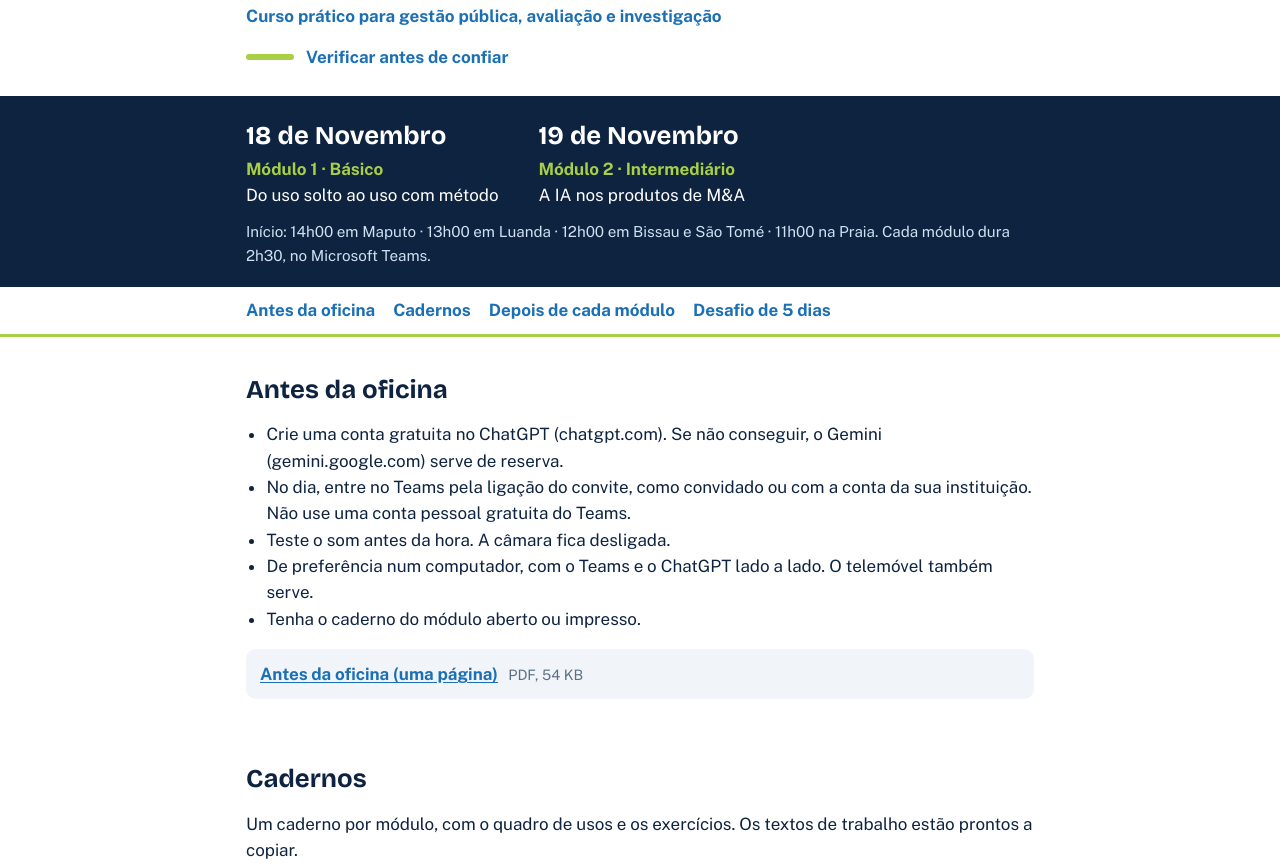
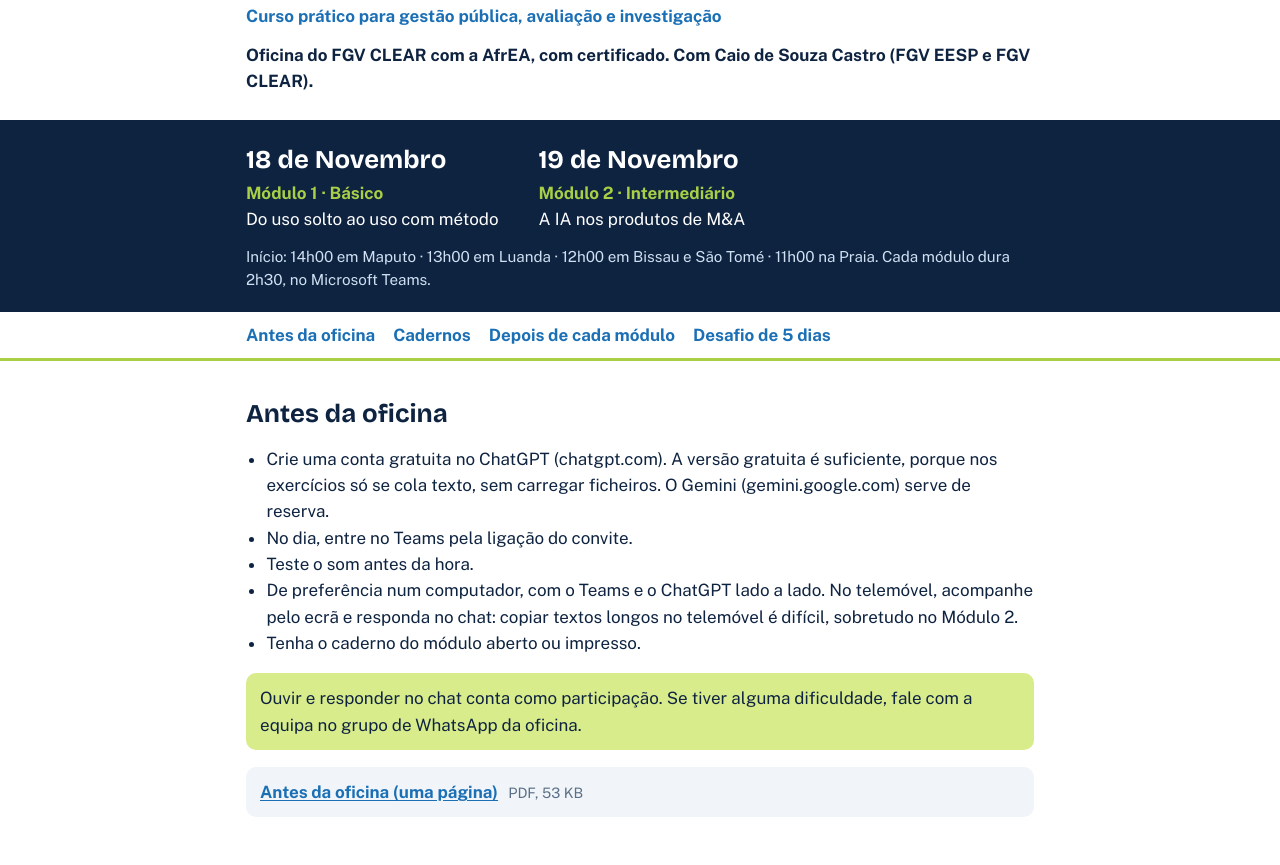
Before and after one commit to caiodesouzacastro/ia-evidencias, a plain HTML site: page index.html in a window 1280 px wide. Shown: the part 147-1012 px from the top of the page. Drawn offline with Linux system fonts and the light colour scheme.

Commit message:
Versão 4: proposta da equipe
Co-Authored-By: Claude Opus 5.5 <noreply@anthropic.com>

```diff
--- a/index.html
+++ b/index.html
@@ -22,8 +22,7 @@ header{padding:22px 0 26px}
 h1,h2,h3{font-family:'Bricolage Grotesque',system-ui,Arial,sans-serif;line-height:1.15}
 h1{font-weight:800;font-size:2.3rem;margin:22px 0 6px}
 .sub{color:var(--azul);font-weight:700;margin:0}
-.lema{display:flex;align-items:center;gap:12px;margin-top:14px;font-weight:700;color:var(--azul)}
-.lema:before{content:'';width:48px;height:6px;border-radius:3px;background:var(--lima)}
+.org{margin:12px 0 0;font-weight:700}
 .datas{background:var(--tinta);color:#fff}
 .datas .in{display:flex;flex-wrap:wrap;gap:12px 40px;padding:20px 16px}
 .datas b{display:block;font-family:'Bricolage Grotesque',Arial,sans-serif;font-size:1.6rem}
@@ -52,7 +51,7 @@ footer{margin-top:40px;background:var(--claro);padding:18px 0;font-size:.92rem;c
 <div class="logos"><img src="assets/logo-afrea.png" alt="AfrEA, Association Africaine d'Evaluation"><img src="assets/logo-clear.png" alt="CLEAR avaliação África lusófona e Brasil"></div>
 <h1>IA para quem trabalha com evidências</h1>
 <p class="sub">Curso prático para gestão pública, avaliação e investigação</p>
-<div class="lema">Verificar antes de confiar</div>
+<p class="org">Oficina do FGV CLEAR com a AfrEA, com certificado. Com Caio de Souza Castro (FGV EESP e FGV CLEAR).</p>
 </div></header>
 <div class="datas"><div class="in">
 <p><b>18 de Novembro</b><span>Módulo 1 · Básico</span><br>Do uso solto ao uso com método</p>
@@ -64,18 +63,19 @@ footer{margin-top:40px;background:var(--claro);padding:18px 0;font-size:.92rem;c
 <section id="antes">
 <h2>Antes da oficina</h2>
 <ul class="lista">
-<li>Crie uma conta gratuita no ChatGPT (chatgpt.com). Se não conseguir, o Gemini (gemini.google.com) serve de reserva.</li>
-<li>No dia, entre no Teams pela ligação do convite, como convidado ou com a conta da sua instituição. Não use uma conta pessoal gratuita do Teams.</li>
-<li>Teste o som antes da hora. A câmara fica desligada.</li>
-<li>De preferência num computador, com o Teams e o ChatGPT lado a lado. O telemóvel também serve.</li>
+<li>Crie uma conta gratuita no ChatGPT (chatgpt.com). A versão gratuita é suficiente, porque nos exercícios só se cola texto, sem carregar ficheiros. O Gemini (gemini.google.com) serve de reserva.</li>
+<li>No dia, entre no Teams pela ligação do convite.</li>
+<li>Teste o som antes da hora.</li>
+<li>De preferência num computador, com o Teams e o ChatGPT lado a lado. No telemóvel, acompanhe pelo ecrã e responda no chat: copiar textos longos no telemóvel é difícil, sobretudo no Módulo 2.</li>
 <li>Tenha o caderno do módulo aberto ou impresso.</li>
 </ul>
-<ul class="fich"><li><a class='fich' href='downloads/antes-da-oficina.pdf'>Antes da oficina (uma página)</a> <span class='tam'>PDF, 54 KB</span></li></ul>
+<p class="caixa">Ouvir e responder no chat conta como participação. Se tiver alguma dificuldade, fale com a equipa no grupo de WhatsApp da oficina.</p>
+<ul class="fich"><li><a class='fich' href='downloads/antes-da-oficina.pdf'>Antes da oficina (uma página)</a> <span class='tam'>PDF, 53 KB</span></li></ul>
 </section>
 <section id="cadernos">
 <h2>Cadernos</h2>
-<p>Um caderno por módulo, com o quadro de usos e os exercícios. Os textos de trabalho estão prontos a copiar.</p>
-<ul class="fich"><li><a class='fich' href='downloads/caderno-modulo1.pdf'>Caderno do Módulo 1 · Básico</a> <span class='tam'>PDF, 37 KB</span> <span class='nota'>Quadro de usos e exercícios. Para abrir no telemóvel ou imprimir.</span></li><li><a class='fich' href='downloads/caderno-modulo2.pdf'>Caderno do Módulo 2 · Intermediário</a> <span class='tam'>PDF, 50 KB</span> <span class='nota'>Quadro de usos e exercícios, com os textos para colar.</span></li></ul>
+<p>Um caderno por módulo, com os exercícios e os textos de trabalho. No telemóvel, acompanhe pelo ecrã: copiar um texto longo de um PDF no telemóvel é difícil, sobretudo no Módulo 2.</p>
+<ul class="fich"><li><a class='fich' href='downloads/caderno-modulo1.pdf'>Caderno do Módulo 1 · Básico</a> <span class='tam'>PDF, 38 KB</span> <span class='nota'>Quadro de usos, protecção de dados e exercícios. Para abrir no telemóvel ou imprimir.</span></li><li><a class='fich' href='downloads/caderno-modulo2.pdf'>Caderno do Módulo 2 · Intermediário</a> <span class='tam'>PDF, 49 KB</span> <span class='nota'>Indicadores, relatório de progresso e teoria da mudança, com os textos.</span></li></ul>
 </section>
 <section id="depois">
 <h2>Depois de cada módulo</h2>
@@ -84,10 +84,9 @@ footer{margin-top:40px;background:var(--claro);padding:18px 0;font-size:.92rem;c
 </section>
 <section id="desafio">
 <h2>Desafio de 5 dias</h2>
-<p class="caixa">De 23 a 27 de Novembro, por WhatsApp: uma pergunta por dia, que se responde numa linha. A correcção chega no dia seguinte.</p>
-<p><b>Guarde o número da equipa nos contactos: sem isso, as mensagens do desafio não lhe chegam.</b> O número vem no e-mail de 19/11. A primeira mensagem chega a 20/11: responda OK.</p>
+<p class="caixa">De 23 a 27 de Novembro, num grupo de WhatsApp: a equipa adiciona os participantes. Uma pergunta por dia, que se responde numa linha. A correcção chega no dia seguinte.</p>
 </section>
 </main>
-<footer><div class="in">Com Caio de Souza Castro (FGV EESP e FGV CLEAR). Os documentos de trabalho do «Projecto de Apoio à Nutrição Infantil» são sintéticos: foram escritos para o curso. Nenhum dado pessoal entra nos exercícios.</div></footer>
+<footer><div class="in">Oficina do FGV CLEAR com a AfrEA. Os documentos de trabalho do «Projecto de Apoio à Nutrição Infantil» são sintéticos: foram escritos para o curso. Nenhum dado pessoal entra nos exercícios.</div></footer>
 </body>
 </html>
```
Also changed, not shown: 4 other files.
